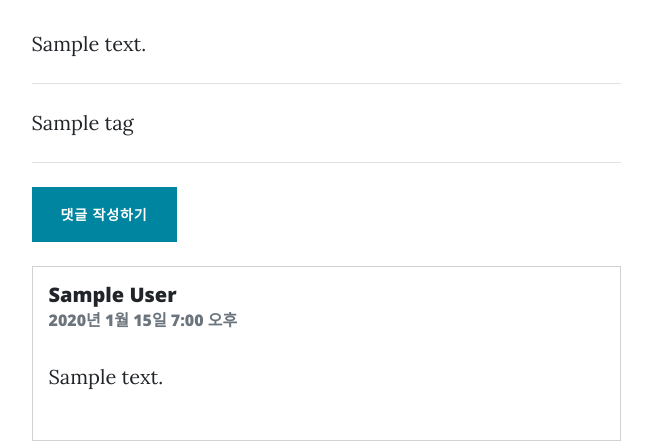
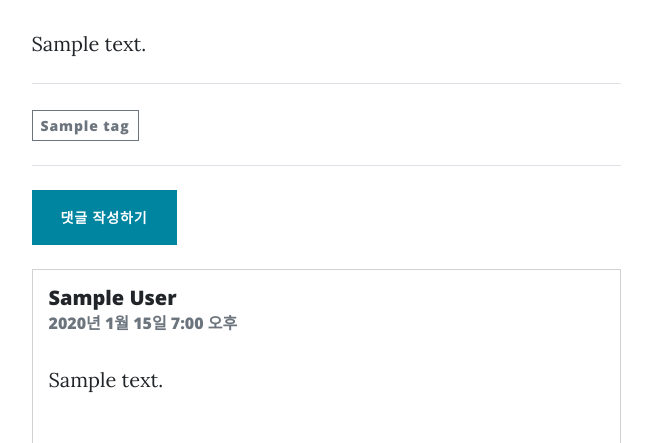
Before and after one commit to vicpie1983/blog, a Django app: page /post/1/ in a window 1280 px wide. Shown: the part 585-1028 px from the top of the page, without its empty margins (314-966 px from the left). Run offline with Django 4.2, Linux system fonts and the light colour scheme; tables that the repository leaves empty hold one stand-in row (values such as "Sample post"); some libraries are stand-ins or nearby versions.

Commit message:
태그 디자인 변경

```diff
--- a/blog/templates/blog/post_detail.html
+++ b/blog/templates/blog/post_detail.html
@@ -37,7 +37,7 @@
 						{{ post.text|safe}}
 						<hr class="my-4" />
 						{% for tag in post.tags.all %}
-							<span><a href="{% url 'tag' pk=tag.pk %}">{{ tag.name }}</a></span>
+							<a role="button" class="btn btn-outline-secondary btn-sm" href="{% url 'tag' pk=tag.pk %}">{{ tag.name }}</a>
 						{% endfor %}
 						<hr class="my-4" />
 						<a class="btn btn-primary" style="margin-bottom: 24px;" href="{% url 'add_comment_to_post' pk=post.pk %}">댓글 작성하기</a>
```
